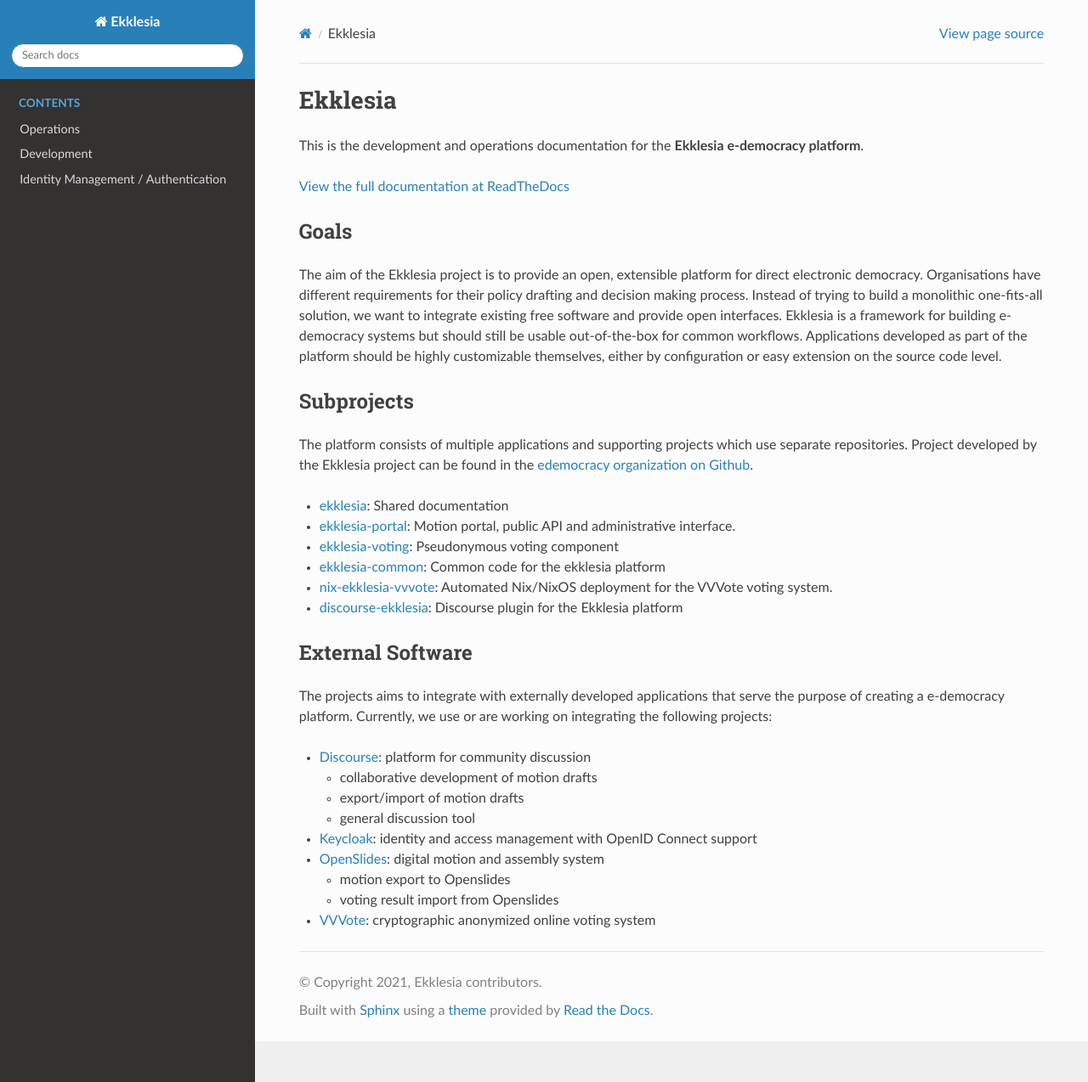
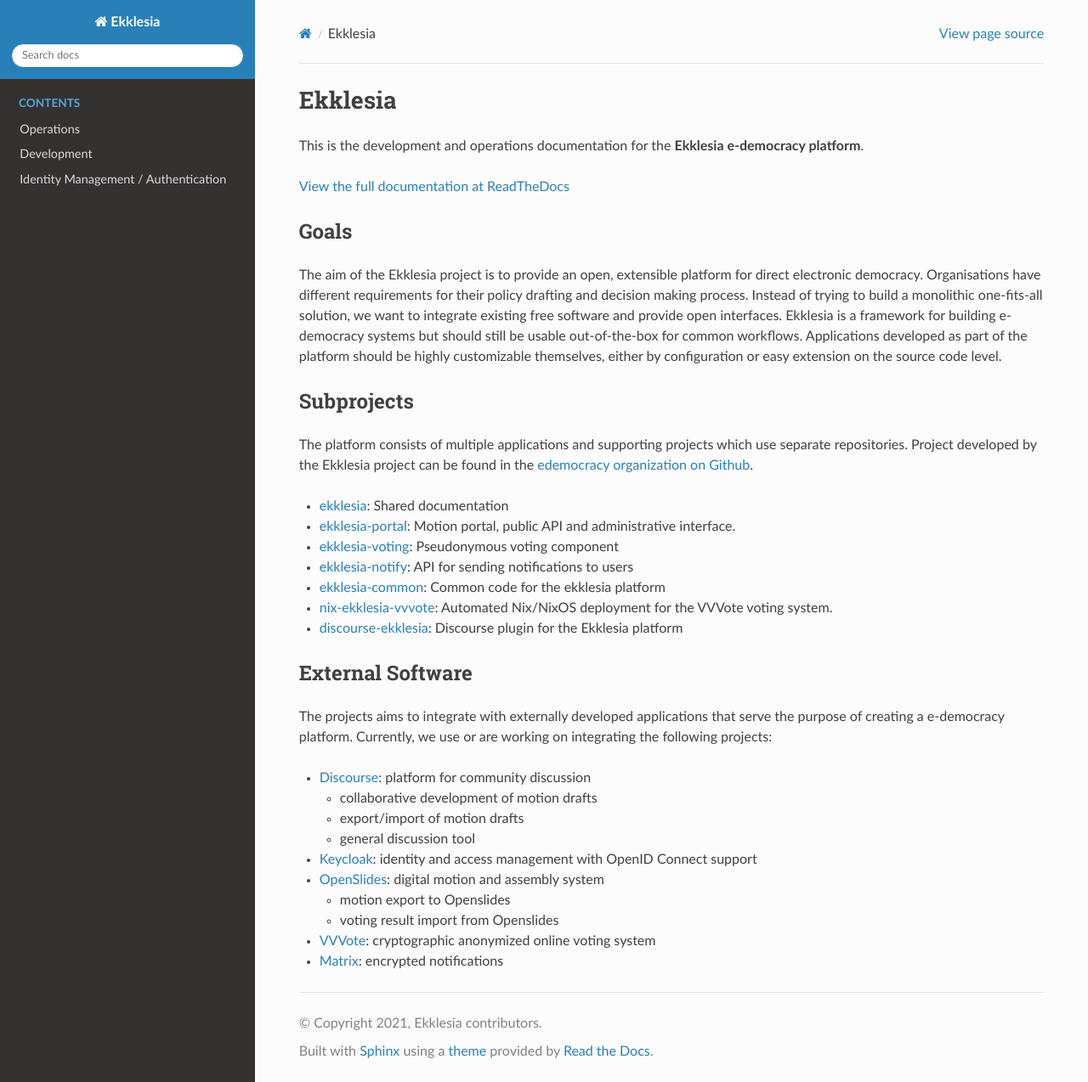
Before and after one commit to edemocracy/ekklesia, a Sphinx documentation site: the page built from docs/README.rst, in a window 1280 px wide and 1274 px high. Shown: the whole window at 85% size. Built offline with Sphinx 7.4.7 and the Read the Docs theme 2.0.0, drawn with Linux system fonts in a browser that asks for light colours.

Commit message:
Add ekklesia-notify as plaform component and Matrix as related tool

```diff
--- a/docs/README.rst
+++ b/docs/README.rst
@@ -31,6 +31,8 @@
    Motion portal, public API and administrative interface.
 -  `ekklesia-voting <https://github.com/edemocracy/ekklesia-voting>`_:
    Pseudonymous voting component
+-  `ekklesia-notify <https://github.com/edemocracy/ekklesia-notify>`_:
+   API for sending notifications to users
 -  `ekklesia-common <https://github.com/edemocracy/ekklesia-common>`_:
    Common code for the ekklesia platform
 -  `nix-ekklesia-vvvote <https://github.com/edemocracy/nix-ekklesia-vvvote>`_:
@@ -63,3 +65,4 @@
 
 -  `VVVote <https://github.com/vvvote/vvvote>`_: cryptographic
    anonymized online voting system
+- `Matrix <https://matrix.org>`_: encrypted notifications
```
